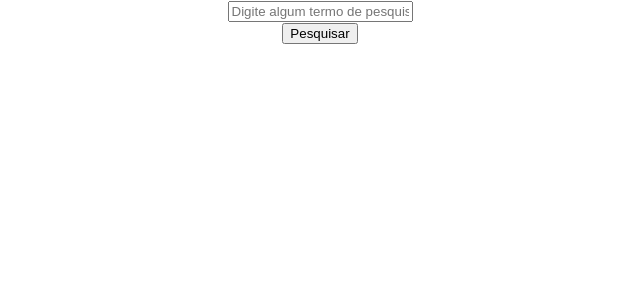
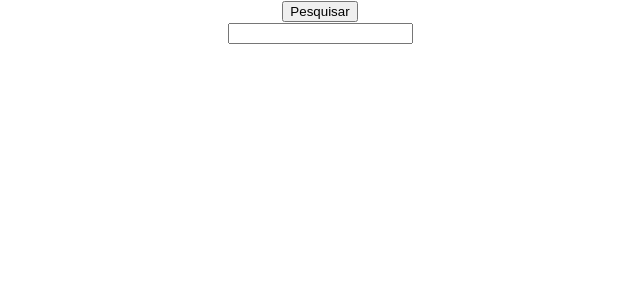
Before and after one commit to tryber/sd-05-block14-project-frontend-online-store-9, a React (Create React App) app: page / in a window 1280 px wide. Shown: the top 300 px of the page, without its empty margins (320-960 px from the left). Built offline with nearby package versions, Linux system fonts and the light colour scheme.

Commit message:
Search review

```diff
--- a/src/components/Search.js
+++ b/src/components/Search.js
@@ -4,7 +4,7 @@ export default class Pesquisa extends Component {
   constructor() {
     super();
     this.state = { searchText: '' };
-    this.newDate = this.newData.bind(this);
+    this.newData = this.newData.bind(this);
     this.selctItem = this.selctItem.bind(this);
   }
   newData(element) {
@@ -16,7 +16,7 @@ export default class Pesquisa extends Component {
       <div>
         <input
           data-testid="home-initial-message"
-          placeholder="Digite algum termo de pesquisa ou escolha uma categoria."
+          aria-label="Digite algum termo de pesquisa ou escolha uma categoria."
           name="searchTest"
           tipe="text"
           value={this.state.searchText}
@@ -34,7 +34,8 @@ export default class Pesquisa extends Component {
       <button
         data-testid="query-button"
         className="lupa"
-        type="button"
+        type="submit"
+        tabIndex="3"
         onClick={this.selctItem}
       >
       Pesquisar
@@ -43,10 +44,10 @@ export default class Pesquisa extends Component {
   }
   render() {
     return (
-      <div>
+      <form>
+        {this.botao()}
         {this.busca()}
-        {this.botao()}
-      </div>
+      </form>
     );
   }
 }
```
Also changed, not shown: src/components/Cart.js (added).
